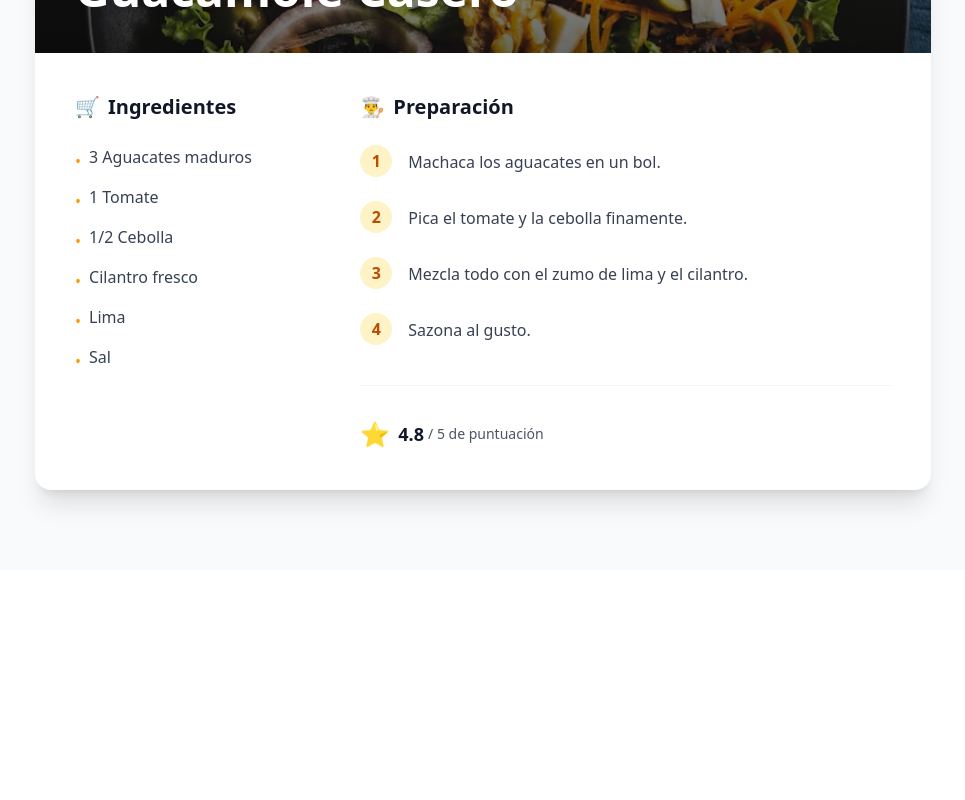
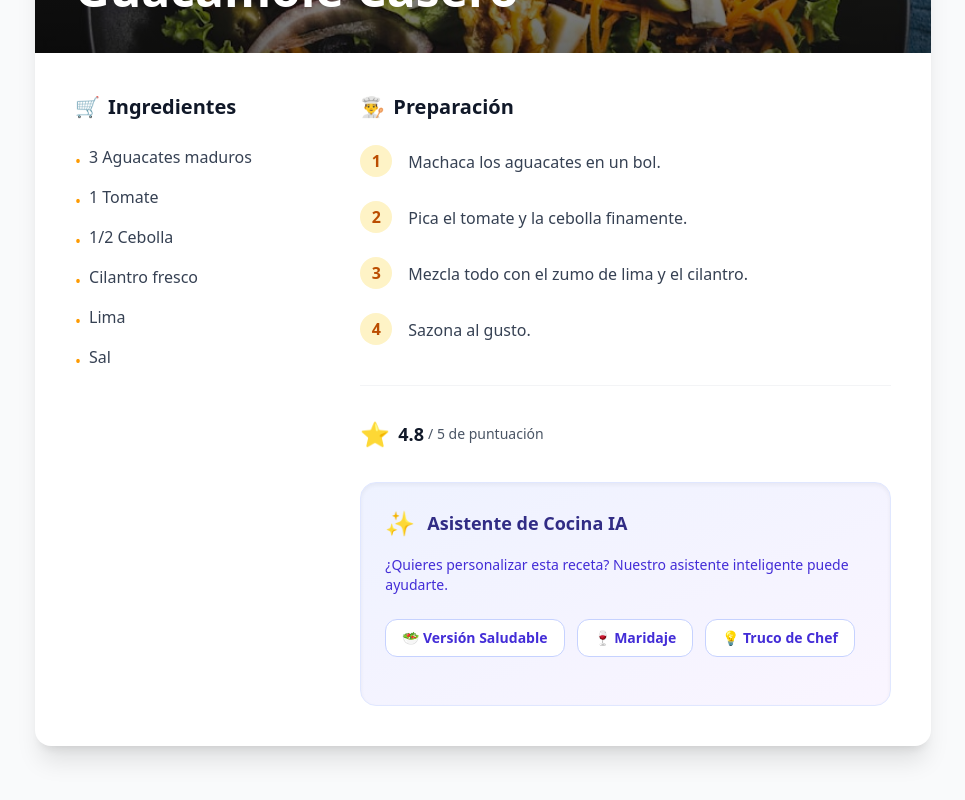
Before and after one commit to salva-daw/Angular-Recipes, an Angular app: page /recipe/1 in a window 1280 px wide. Shown: the part 452-1252 px from the top of the page, without its empty margins (157-1122 px from the left). Before the commit the page ends 1022 px from the top, so only its background shows below. Built offline with nearby package versions, Linux system fonts and the light colour scheme.

Commit message:
Paso 21: Integracion con IA

```diff
--- /dev/null
+++ b/src/app/core/services/ai-assistant.service.ts
@@ -0,0 +1,74 @@
+import { Injectable, signal } from '@angular/core';
+import { Recipe } from '../models/recipe.model';
+
+export interface AiResponse {
+  type: string;
+  content: string;
+}
+
+@Injectable({
+  providedIn: 'root'
+})
+export class AiAssistantService {
+  // Signal para gestionar el estado de carga
+  isLoading = signal(false);
+
+  /**
+   * Genera un prompt estructurado que se enviaría a una IA (ej. Gemini)
+   */
+  generatePrompt(recipe: Recipe): string {
+    return `
+      Actúa como un chef experto. Analiza la siguiente receta:
+      Título: ${recipe.title}
+      Categoría: ${recipe.category}
+      Ingredientes: ${recipe.ingredients.join(', ')}
+      Instrucciones: ${recipe.instructions.join(' ')}
+
+      Por favor, proporciona consejos sobre cómo hacerla más saludable,
+      un maridaje de bebidas y una variante creativa.
+    `.trim();
+  }
+
+  /**
+   * Simula una llamada a una API de IA con un retardo
+   */
+  async getAiAdvice(recipe: Recipe, type: 'diet' | 'pairing' | 'tips'): Promise<string> {
+    this.isLoading.set(true);
+
+    // Simulamos latencia de red
+    await new Promise(resolve => setTimeout(resolve, 1500));
+
+    const responses: Record<string, string> = {
+      diet: this.getDietAdvice(recipe),
+      pairing: this.getPairingAdvice(recipe),
+      tips: this.getChefTips(recipe)
+    };
+
+    this.isLoading.set(false);
+    return responses[type] || 'No tengo consejos específicos para esta receta en este momento.';
+  }
+
+  private getDietAdvice(recipe: Recipe): string {
+    if (recipe.category === 'dessert') {
+      return 'Para una versión más ligera, puedes sustituir el azúcar refinado por eritritol o dátiles triturados.';
+    }
+    if (recipe.ingredients.some(i => i.toLowerCase().includes('carne') || i.toLowerCase().includes('pollo'))) {
+      return 'Puedes hacer esta receta vegetariana sustituyendo la proteína animal por tofu firme marinado o seitán.';
+    }
+    return 'Añade más vegetales de hoja verde como espinacas o kale al final para aumentar el contenido de fibra y micronutrientes.';
+  }
+
+  private getPairingAdvice(recipe: Recipe): string {
+    switch (recipe.category) {
+      case 'breakfast': return 'Combina perfectamente con un zumo de naranja natural o un café de especialidad con notas cítricas.';
+      case 'lunch': return 'Un té frío con limón o agua infusionada con pepino y menta resaltará los sabores frescos.';
+      case 'dinner': return 'Un vino blanco seco o una cerveza artesana ligera acompañarían muy bien este plato.';
+      case 'dessert': return 'Un vino dulce de postre o una infusión de frutos rojos sería el cierre ideal.';
+      default: return 'Agua mineral con gas y una rodaja de lima es la opción más versátil.';
+    }
+  }
+
+  private getChefTips(recipe: Recipe): string {
+    return `Truco de Chef: Asegúrate de que todos los ingredientes estén a temperatura ambiente antes de empezar para lograr una textura perfecta en el ${recipe.title}.`;
+  }
+}
--- a/src/app/features/recipe-detail/recipe-detail.html
+++ b/src/app/features/recipe-detail/recipe-detail.html
@@ -68,6 +68,54 @@
             <span class="ml-1 text-sm">/ 5 de puntuación</span>
           </div>
         </div>
+
+        <!-- Nueva Sección: Asistente IA -->
+        <div class="mt-8 p-6 bg-gradient-to-br from-indigo-50 to-purple-50 rounded-2xl border border-indigo-100 shadow-inner">
+          <div class="flex items-center mb-4">
+            <span class="text-2xl mr-3">✨</span>
+            <h4 class="text-lg font-bold text-indigo-900">Asistente de Cocina IA</h4>
+          </div>
+
+          <p class="text-sm text-indigo-700 mb-6">
+            ¿Quieres personalizar esta receta? Nuestro asistente inteligente puede ayudarte.
+          </p>
+
+          <div class="flex flex-wrap gap-3 mb-6">
+            <button (click)="askAi('diet')"
+                    [disabled]="aiAssistant.isLoading()"
+                    class="px-4 py-2 bg-white text-indigo-700 border border-indigo-200 rounded-xl text-sm font-semibold hover:bg-indigo-100 transition-colors disabled:opacity-50">
+              🥗 Versión Saludable
+            </button>
+            <button (click)="askAi('pairing')"
+                    [disabled]="aiAssistant.isLoading()"
+                    class="px-4 py-2 bg-white text-indigo-700 border border-indigo-200 rounded-xl text-sm font-semibold hover:bg-indigo-100 transition-colors disabled:opacity-50">
+              🍷 Maridaje
+            </button>
+            <button (click)="askAi('tips')"
+                    [disabled]="aiAssistant.isLoading()"
+                    class="px-4 py-2 bg-white text-indigo-700 border border-indigo-200 rounded-xl text-sm font-semibold hover:bg-indigo-100 transition-colors disabled:opacity-50">
+              💡 Truco de Chef
+            </button>
+          </div>
+
+          <!-- Respuesta de la IA -->
+          @if (aiAssistant.isLoading()) {
+            <div class="flex items-center justify-center p-4 bg-white/50 rounded-xl animate-pulse">
+              <div class="flex space-x-2">
+                <div class="w-2 h-2 bg-indigo-400 rounded-full animate-bounce"></div>
+                <div class="w-2 h-2 bg-indigo-400 rounded-full animate-bounce [animation-delay:-.3s]"></div>
+                <div class="w-2 h-2 bg-indigo-400 rounded-full animate-bounce [animation-delay:-.5s]"></div>
+              </div>
+              <span class="ml-3 text-sm text-indigo-500 font-medium">Consultando al chef virtual...</span>
+            </div>
+          } @else if (aiAdvice()) {
+            <div class="p-4 bg-white rounded-xl border border-indigo-100 shadow-sm animate-in fade-in slide-in-from-top-2 duration-300">
+              <p class="text-gray-800 leading-relaxed text-sm italic">
+                "{{ aiAdvice() }}"
+              </p>
+            </div>
+          }
+        </div>
       </div>
     </div>
   } @else {
--- a/src/app/features/recipe-detail/recipe-detail.ts
+++ b/src/app/features/recipe-detail/recipe-detail.ts
@@ -1,7 +1,8 @@
-import { Component, input, ChangeDetectionStrategy, inject, computed } from '@angular/core';
+import { Component, input, ChangeDetectionStrategy, inject, computed, signal, effect } from '@angular/core';
 import { NgOptimizedImage } from '@angular/common';
 import { RouterLink } from '@angular/router';
 import { RecipeService } from '../../core/services/recipe.service';
+import { AiAssistantService } from '../../core/services/ai-assistant.service';
 
 @Component({
   selector: 'app-recipe-detail',
@@ -11,13 +12,36 @@ import { RecipeService } from '../../core/services/recipe.service';
 })
 export class RecipeDetailComponent {
   private recipeService = inject(RecipeService);
+  public aiAssistant = inject(AiAssistantService);
 
   // Recibimos el 'id' directamente desde la URL gracias a withComponentInputBinding
   id = input<string>();
+
+  // Signal para almacenar la respuesta de la IA
+  aiAdvice = signal<string | null>(null);
 
   // Buscamos la receta automáticamente cuando cambia el ID
   recipe = computed(() => {
     const recipeId = this.id();
     return this.recipeService.recipes().find(r => r.id === recipeId) || null;
   });
+
+  constructor() {
+    // Limpiamos el consejo anterior si cambiamos de receta
+    effect(() => {
+      this.id(); // Dependencia del signal id
+      this.aiAdvice.set(null);
+    });
+  }
+
+  /**
+   * Solicita un consejo a la IA basado en la receta actual
+   */
+  async askAi(type: 'diet' | 'pairing' | 'tips') {
+    const currentRecipe = this.recipe();
+    if (currentRecipe) {
+      const advice = await this.aiAssistant.getAiAdvice(currentRecipe, type);
+      this.aiAdvice.set(advice);
+    }
+  }
 }
--- a/src/app/features/recipe-form/recipe-form.html
+++ b/src/app/features/recipe-form/recipe-form.html
@@ -19,6 +19,17 @@
       @if (isFieldInvalid('title')) {
         <p class="text-red-500 text-xs mt-2 font-medium">El título es obligatorio (mín. 3 caracteres)</p>
       }
+    </div>
+
+    <!-- URL de la Imagen -->
+    <div>
+      <label class="block text-sm font-bold text-gray-700 mb-2">URL de la Imagen (opcional)</label>
+      <input type="text" formControlName="image"
+             placeholder="Ej. /assets/images/mi-receta.jpg o una URL externa"
+             class="w-full px-4 py-3 bg-gray-50 border border-gray-200 rounded-xl focus:ring-2 focus:ring-amber-500/20 focus:border-amber-500 outline-none transition-all">
+      <p class="text-gray-400 text-[10px] mt-1 italic">
+        Nota: Para imágenes locales usa la ruta absoluta desde assets (ej. /assets/images/tortitas.jpg)
+      </p>
     </div>
 
     <!-- Descripción -->
--- a/src/app/features/recipe-form/recipe-form.ts
+++ b/src/app/features/recipe-form/recipe-form.ts
@@ -24,6 +24,7 @@ export class RecipeFormComponent {
   recipeForm = this.fb.group({
     title: ['', [Validators.required, Validators.minLength(3)]],
     description: ['', [Validators.required, Validators.minLength(10)]],
+    image: [''], // Nuevo campo para la imagen
     category: ['lunch', [Validators.required]],
     rating: [5, [Validators.required, Validators.min(1), Validators.max(5)]],
     ingredients: this.fb.array([this.fb.control('', Validators.required)]),
@@ -58,6 +59,7 @@ export class RecipeFormComponent {
           this.recipeForm.patchValue({
             title: recipe.title,
             description: recipe.description,
+            image: recipe.image || '', // Cargamos la imagen si existe
             category: recipe.category,
             rating: recipe.rating
           });
@@ -94,7 +96,8 @@ export class RecipeFormComponent {
         category: (formValue.category as Recipe['category']) ?? 'lunch',
         rating: formValue.rating ?? 5,
         ingredients: (formValue.ingredients as string[]) ?? [],
-        instructions: (formValue.instructions as string[]) ?? []
+        instructions: (formValue.instructions as string[]) ?? [],
+        image: formValue.image || undefined // Usamos el valor del formulario
       };
 
       if (this.isEditMode && recipeId) {
```
Also changed, not shown: 1 other file (tests, documents, lock files or other folders).
